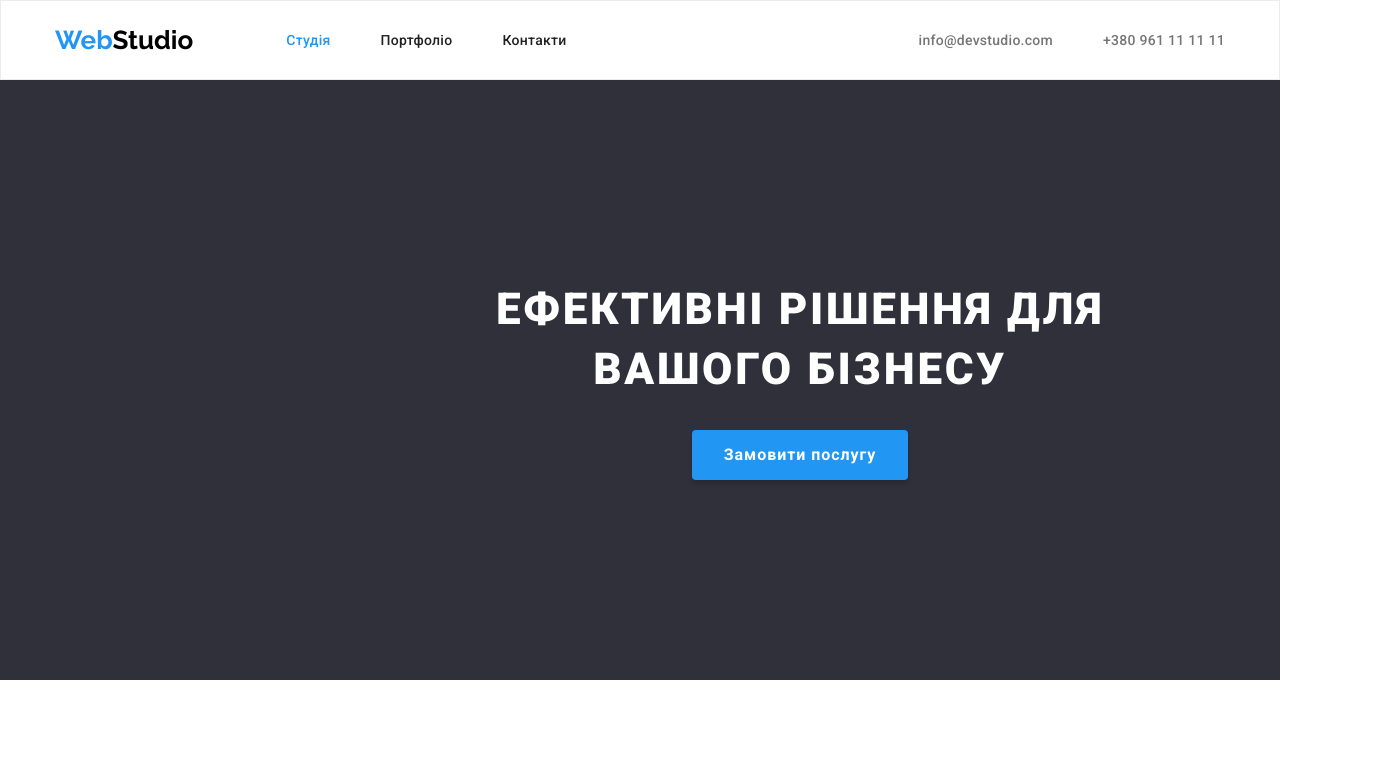
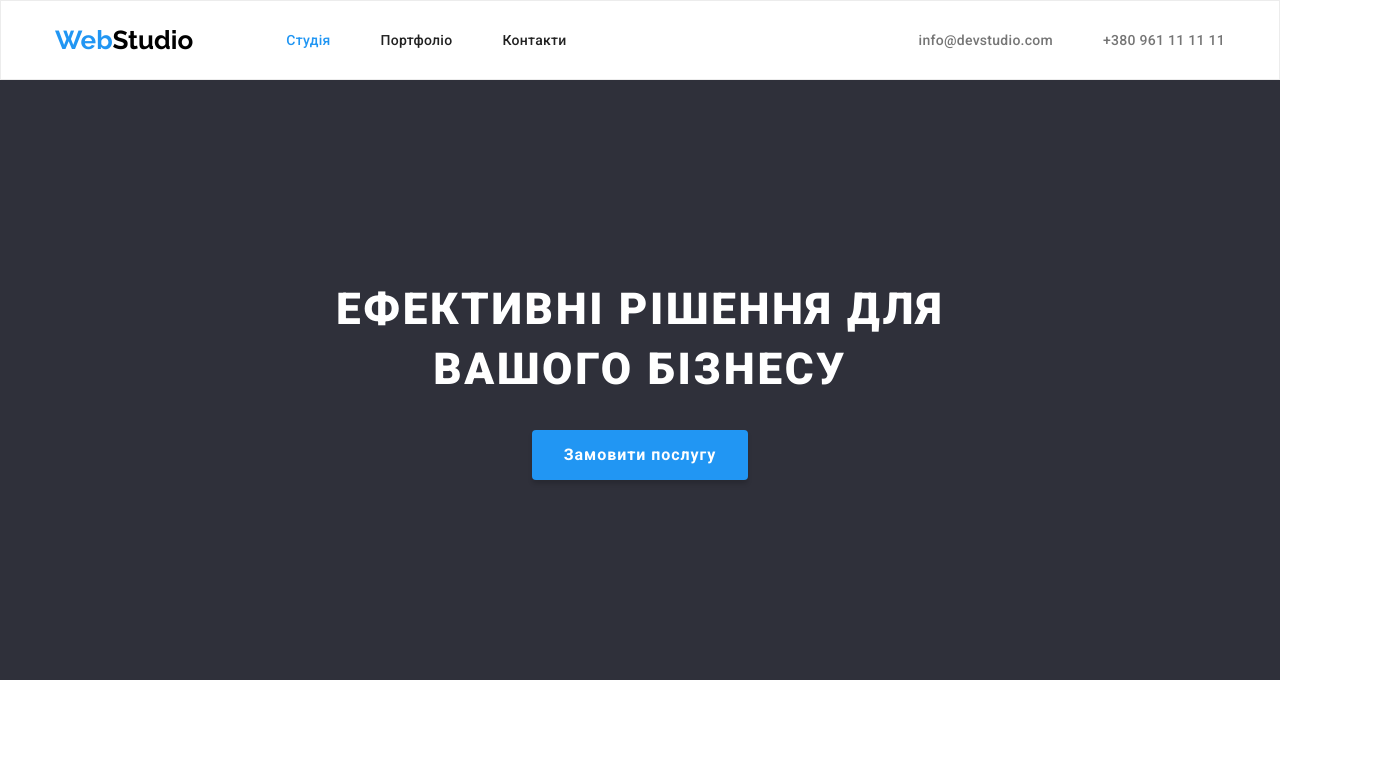
Before and after one commit to Danil26m/goit-markup-hw-03, a plain HTML site: page index.html in a window 1280 px wide. Shown: the top 771 px of the page, 1400 px wide, since content can reach past the window. Drawn offline with nearby package versions, Linux system fonts and the light colour scheme.

Commit message:
Update styles.css

```diff
--- a/css/styles.css
+++ b/css/styles.css
@@ -115,7 +115,7 @@ body{
     color: var(--white);
 }
 .conteiner-general{
-    padding: 200px;
+    padding: 200px 0;
     background-color: #2F303A;
 }
 .button-index{
```
